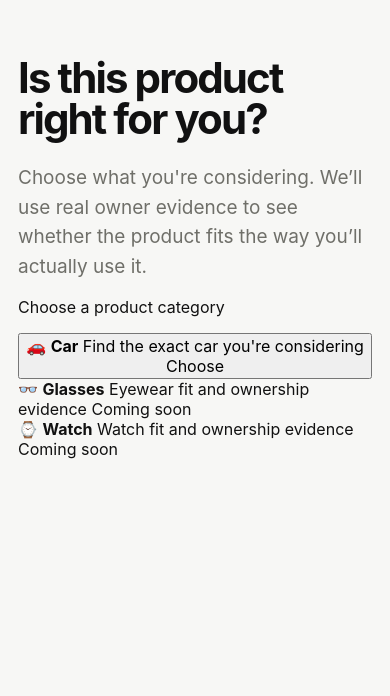
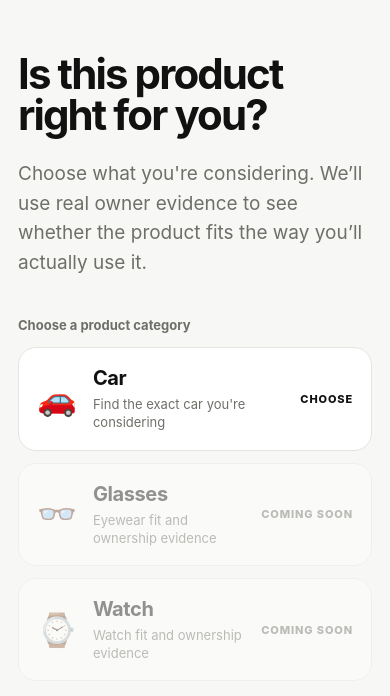
Before and after one commit to ozanimamoglu/-mdq-web-mvp, a plain HTML site: page index.html in a window 390 px wide. Drawn offline with Linux system fonts and the light colour scheme.

Commit message:
Update styles.css

```diff
--- a/styles.css
+++ b/styles.css
@@ -642,3 +642,216 @@ select:disabled{cursor:not-allowed}
     grid-template-columns:1fr;
   }
 }
+
+
+/* v9 product-category home */
+
+.productHome{
+  width:min(860px,calc(100% - 36px));
+  padding-top:86px;
+}
+
+.productHero{
+  margin-bottom:52px;
+}
+
+.productHero h1{
+  max-width:820px;
+}
+
+.productHero .lede{
+  max-width:650px;
+}
+
+.categorySection{
+  margin-top:0;
+}
+
+.categoryPrompt{
+  margin:0 0 14px;
+  font-size:13px;
+  font-weight:700;
+  color:var(--muted);
+}
+
+.categoryGrid{
+  display:grid;
+  grid-template-columns:repeat(3,1fr);
+  gap:12px;
+}
+
+.categoryCard{
+  min-height:190px;
+  position:relative;
+  display:flex;
+  flex-direction:column;
+  align-items:flex-start;
+  text-align:left;
+  border:1px solid var(--line);
+  border-radius:18px;
+  padding:22px;
+  background:var(--card);
+  color:var(--text);
+  font:inherit;
+}
+
+button.categoryCard{
+  cursor:pointer;
+  transition:
+    transform .15s ease,
+    border-color .15s ease,
+    background .15s ease;
+}
+
+button.categoryCard:hover{
+  transform:translateY(-2px);
+  border-color:#aaa;
+}
+
+.categoryCard.selected{
+  border-color:#111;
+}
+
+.categoryIcon{
+  display:block;
+  font-size:32px;
+  line-height:1;
+  margin-bottom:38px;
+}
+
+.categoryContent{
+  display:flex;
+  flex-direction:column;
+  gap:5px;
+}
+
+.categoryContent strong{
+  font-size:20px;
+  letter-spacing:-.02em;
+}
+
+.categoryContent span{
+  max-width:190px;
+  font-size:13px;
+  line-height:1.4;
+  color:var(--muted);
+}
+
+.categoryStatus,
+.comingSoon{
+  margin-top:auto;
+  padding-top:18px;
+  font-size:11px;
+  font-weight:800;
+  letter-spacing:.08em;
+  text-transform:uppercase;
+}
+
+.categoryStatus{
+  color:var(--text);
+}
+
+.comingSoon{
+  color:var(--muted);
+}
+
+.disabledCategory{
+  opacity:.44;
+  cursor:not-allowed;
+}
+
+.productSearch{
+  margin-top:46px;
+  padding-top:40px;
+  border-top:1px solid var(--line);
+}
+
+.searchIntro{
+  margin-bottom:20px;
+}
+
+.searchIntro h2{
+  margin:0;
+  font-size:30px;
+  letter-spacing:-.03em;
+}
+
+.searchIntro p{
+  margin:8px 0 0;
+  color:var(--muted);
+  line-height:1.5;
+}
+
+.productSearchRow{
+  display:grid;
+  grid-template-columns:1fr auto;
+  gap:10px;
+}
+
+.productSearchRow input{
+  width:100%;
+  min-width:0;
+  border:1px solid var(--line);
+  border-radius:14px;
+  padding:15px 16px;
+  background:var(--card);
+  color:var(--text);
+  font:inherit;
+  font-size:16px;
+  outline:none;
+}
+
+.productSearchRow input:focus{
+  border-color:#999;
+}
+
+.searchNote{
+  margin-top:14px;
+}
+
+@media(max-width:700px){
+
+  .productHome{
+    padding-top:54px;
+  }
+
+  .productHero{
+    margin-bottom:40px;
+  }
+
+  .categoryGrid{
+    grid-template-columns:1fr;
+  }
+
+  .categoryCard{
+    min-height:auto;
+    display:grid;
+    grid-template-columns:auto 1fr auto;
+    align-items:center;
+    gap:16px;
+    padding:18px;
+  }
+
+  .categoryIcon{
+    margin:0;
+  }
+
+  .categoryStatus,
+  .comingSoon{
+    margin:0;
+    padding:0;
+  }
+
+  .productSearch{
+    margin-top:34px;
+    padding-top:32px;
+  }
+
+  .productSearchRow{
+    grid-template-columns:1fr;
+  }
+
+  .productSearchRow .primary{
+    width:100%;
+  }
+}
```
